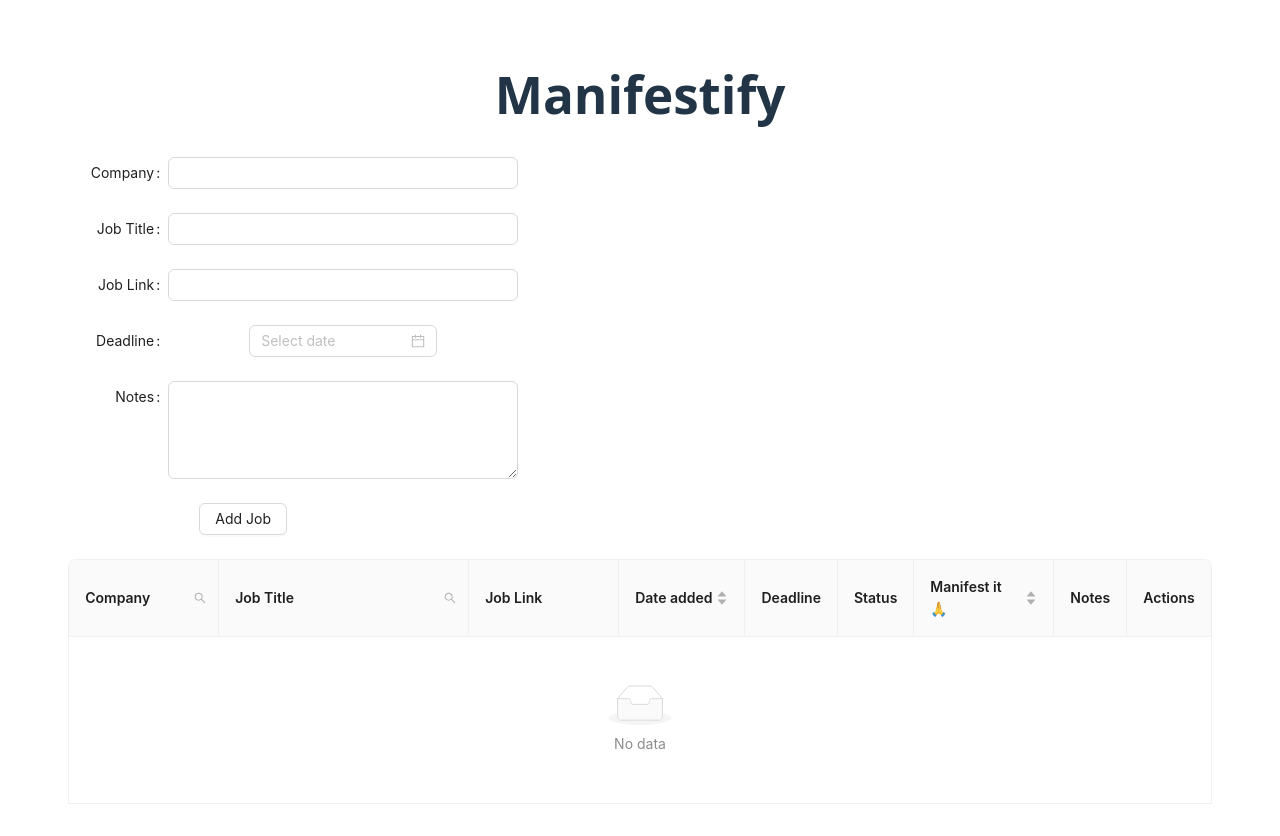
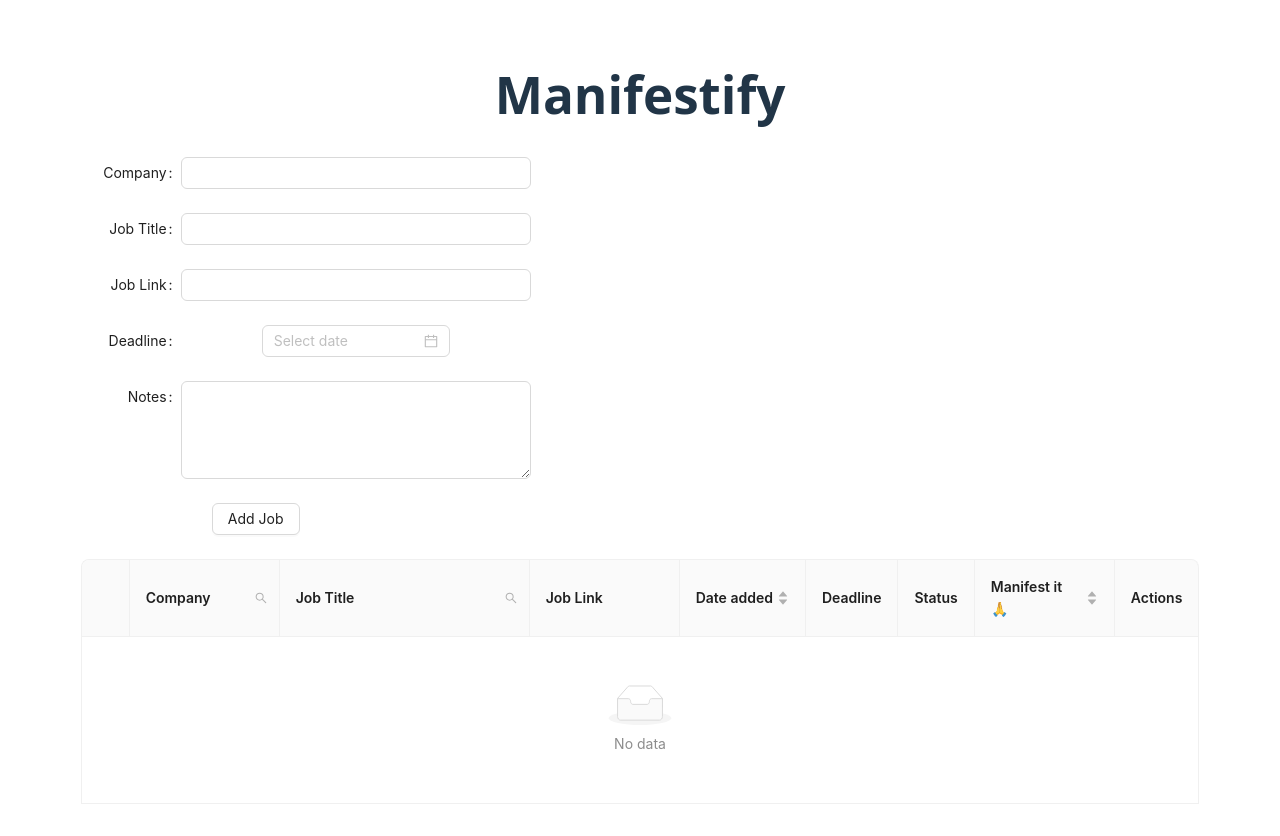
Before and after one commit to chriskhoa/Manifestify, a React (Vite) app: page / in a window 1280 px wide. Built offline with nearby package versions, Linux system fonts and the light colour scheme.

Commit message:
puting the Notes column in an expandable row

```diff
--- a/src/components/JobTable.jsx
+++ b/src/components/JobTable.jsx
@@ -319,12 +319,12 @@ const JobTable = () => {
         </div>
       ),
     },
-    {
-      title: 'Notes',
-      className: 'col-notes',
-      dataIndex: 'notes',
-      editable: true,
-    },
+    // {
+    //   title: 'Notes',
+    //   className: 'col-notes',
+    //   dataIndex: 'notes',
+    //   editable: true,
+    // },
     {
       title: 'Actions',
       dataIndex: 'operation',
@@ -405,11 +405,27 @@ const JobTable = () => {
           columns={mergedColumns}
           rowClassName="editable-row"
           pagination={{ onChange: cancel }}
-        // expandable={{
-        //   expandedRowRender: (record) => (
-        //     <p style={{ margin: 0 }}>{record.notes}</p>
-        //   ),
-        // }}
+          expandable={{
+            expandedRowRender: (record) => {
+              const editing = isEditing(record);
+              return editing ? (
+                <Form.Item
+                  name="notes"
+                  style={{ margin: 0 }}
+                >
+                  <Input.TextArea
+                    placeholder="Enter notes here"
+                    autoSize={{ minRows: 2, maxRows: 6 }}
+                  />
+                </Form.Item>
+              ) : (
+                <div style={{ padding: '10px 0' }}>
+                  <strong>Notes:</strong> {record.notes || 'No notes yet'}
+                </div>
+              );
+            },
+            rowExpandable: () => true,
+          }}
         />
       </Form>
     </>
```
